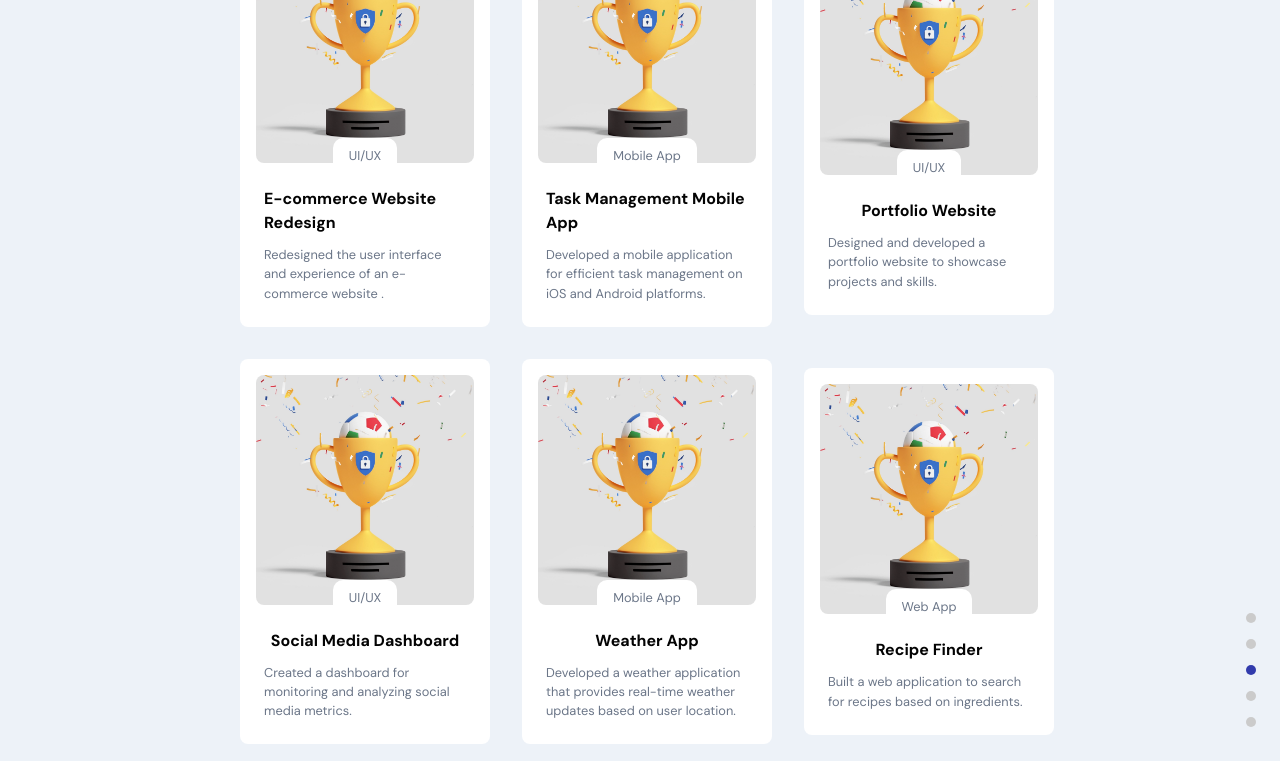
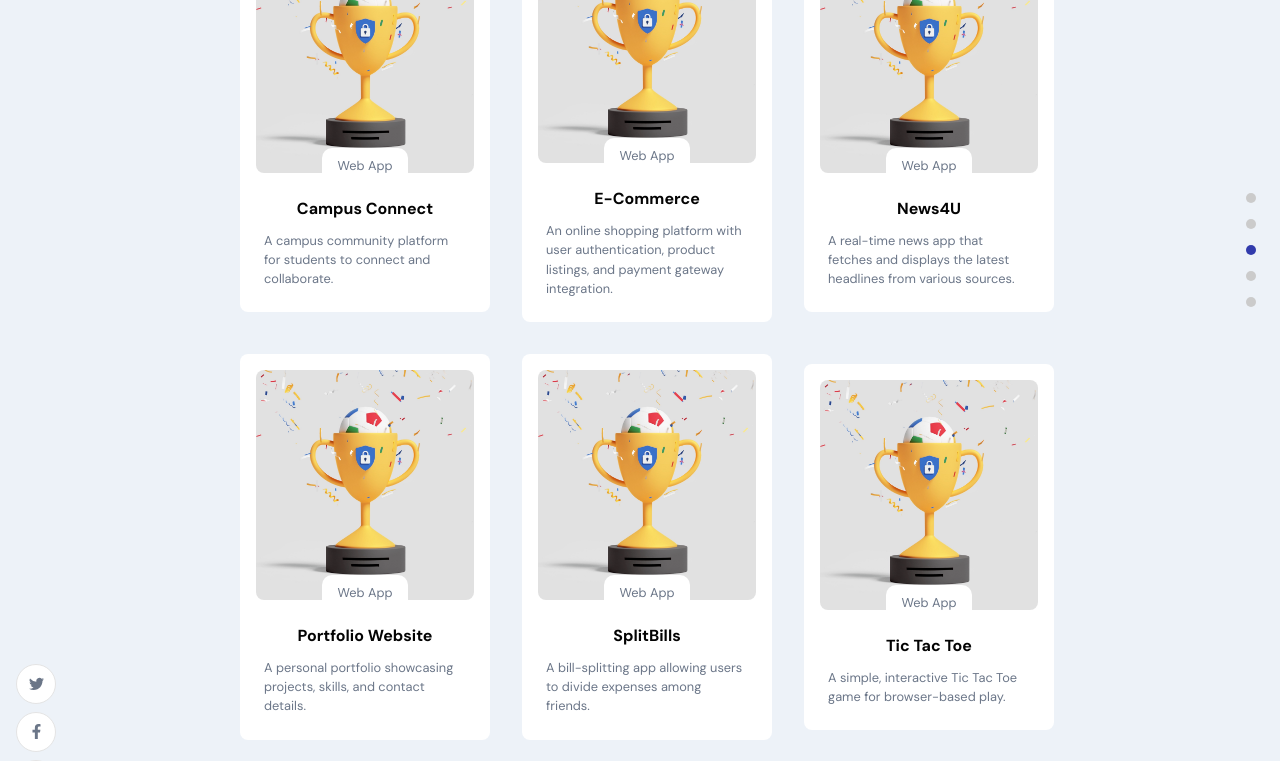
Before and after one commit to UjjwalTomar0808/Portfolio, a React (Create React App) app: page / in a window 1280 px wide. Shown: the part 1920-2681 px from the top of the page. Built offline with nearby package versions, Linux system fonts and the light colour scheme.

Commit message:
update some feature

```diff
--- a/src/container/Skills/Skills.jsx
+++ b/src/container/Skills/Skills.jsx
@@ -68,11 +68,6 @@ const skills = [
     name: 'Responsive Design',
     bgcolor: '#009688',
     icon: images.mobile,
-  },
-  {
-    name: 'Flutter',
-    bgcolor: '#3F51B5',
-    icon: images.flutter,
   },
 ];
 
--- a/src/container/Work/Work.jsx
+++ b/src/container/Work/Work.jsx
@@ -6,89 +6,57 @@ import { images } from '../../constants';
 import { AppWrap, MotionWrap } from '../../wrapper';
 import './Work.css';
 
-const works=[
+const works = [
   {
-    title: "E-commerce Website Redesign",
-    description: "Redesigned the user interface and experience of an e-commerce website .",
-    // description: "Redesigned the user interface and experience of an e-commerce website to improve user engagement and conversion rates.",
+    title: "Campus Connect",
+    description: "A campus community platform for students to connect and collaborate.",
     imgUrl: images.about03,
-    projectLink: "https://example.com/ecommerce_redesign",
-    codeLink: "https://github.com/yourusername/ecommerce_redesign",
-    tags: ["UI/UX", "Web App", "E-commerce"]
+    projectLink: "https://example.com/campus_connect",
+    codeLink: "https://github.com/yourusername/campus_connect",
+    tags: ["Web App", "React JS", "Node.js", "MongoDB"]
   },
   {
-    title: "Task Management Mobile App",
-    description: "Developed a mobile application for efficient task management on iOS and Android platforms.",
+    title: "E-Commerce",
+    description: "An online shopping platform with user authentication, product listings, and payment gateway integration.",
     imgUrl: images.about03,
-    projectLink: "https://example.com/task_management_app",
-    codeLink: "https://github.com/yourusername/task_management_app",
-    tags: ["Mobile App", "React JS"]
+    projectLink: "https://example.com/ecommerce",
+    codeLink: "https://github.com/yourusername/ecommerce",
+    tags: ["Web App", "React JS", "Node.js", "MongoDB Atlas"]
+  },
+  {
+    title: "News4U",
+    description: "A real-time news app that fetches and displays the latest headlines from various sources.",
+    imgUrl: images.about03,
+    projectLink: "https://example.com/news4u",
+    codeLink: "https://github.com/yourusername/news4u",
+    tags: ["Web App", "React JS", "CSS3", "News API"]
   },
   {
     title: "Portfolio Website",
-    description: "Designed and developed a portfolio website to showcase projects and skills.",
+    description: "A personal portfolio showcasing projects, skills, and contact details.",
     imgUrl: images.about03,
-    projectLink: "https://example.com/portfolio_website",
-    codeLink: "https://github.com/yourusername/portfolio_website",
-    tags: ["UI/UX", "Web App"]
+    projectLink: "https://example.com/portfolio",
+    codeLink: "https://github.com/yourusername/portfolio",
+    tags: ["Web App", "React JS", "CSS3"]
   },
   {
-    title: "Social Media Dashboard",
-    description: "Created a dashboard for monitoring and analyzing social media metrics.",
+    title: "SplitBills",
+    description: "A bill-splitting app allowing users to divide expenses among friends.",
     imgUrl: images.about03,
-    projectLink: "https://example.com/social_media_dashboard",
-    codeLink: "https://github.com/yourusername/social_media_dashboard",
-    tags: ["UI/UX", "React JS", "Web App"]
-  },
-  {
-    title: "Weather App",
-    description: "Developed a weather application that provides real-time weather updates based on user location.",
-    imgUrl: images.about03,
-    projectLink: "https://example.com/weather_app",
-    codeLink: "https://github.com/yourusername/weather_app",
-    tags: ["Mobile App", "React JS"]
-  },
-  {
-    title: "Recipe Finder",
-    description: "Built a web application to search for recipes based on ingredients.",
-    imgUrl: images.about03,
-    projectLink: "https://example.com/recipe_finder",
-    codeLink: "https://github.com/yourusername/recipe_finder",
+    projectLink: "https://example.com/splitbills",
+    codeLink: "https://github.com/yourusername/splitbills",
     tags: ["Web App", "React JS"]
   },
   {
-    title: "Blog Website",
-    description: "Developed a blog website with features for creating, editing, and managing blog posts.",
+    title: "Tic Tac Toe",
+    description: "A simple, interactive Tic Tac Toe game for browser-based play.",
     imgUrl: images.about03,
-    projectLink: "https://example.com/blog_website",
-    codeLink: "https://github.com/yourusername/blog_website",
-    tags: ["Web App", "React JS"]
-  },
-  {
-    title: "Online Learning Platform",
-    description: "Created an online platform for learning various subjects through interactive courses.",
-    imgUrl: images.about03,
-    projectLink: "https://example.com/learning_platform",
-    codeLink: "https://github.com/yourusername/learning_platform",
-    tags: ["UI/UX", "Web App", "React JS"]
-  },
-  {
-    title: "Portfolio Redesign",
-    description: "Redesigned and updated personal portfolio website with new projects and features.",
-    imgUrl: images.about03,
-    projectLink: "https://example.com/portfolio_redesign",
-    codeLink: "https://github.com/yourusername/portfolio_redesign",
-    tags: ["UI/UX", "Web App"]
-  },
-  {
-    title: "Task Tracker",
-    description: "Built a task tracking application to help users organize and manage their tasks effectively.",
-    imgUrl: images.about03,
-    projectLink: "https://example.com/task_tracker",
-    codeLink: "https://github.com/yourusername/task_tracker",
-    tags: ["UI/UX", "Web App", "React JS"]
-  },
+    projectLink: "https://example.com/tictactoe",
+    codeLink: "https://github.com/yourusername/tictactoe",
+    tags: ["Web App", "HTML", "CSS", "JavaScript"]
+  }
 ];
+
 
 const Work = () => {
   const [filterWork, setFilterWork] = useState([]);
@@ -119,7 +87,7 @@ const Work = () => {
       <h2 className="head-text">My Creative <span>Portfolio</span> Section</h2>
 
       <div className="app__work-filter">
-        {['UI/UX', 'Web App', 'Mobile App', 'React JS', 'All'].map((item, index) => (
+        {['Web App', 'React JS','UI/UX',  'All'].map((item, index) => (
           <div
             key={index}
             onClick={() => handleWorkFilter(item)}
```
